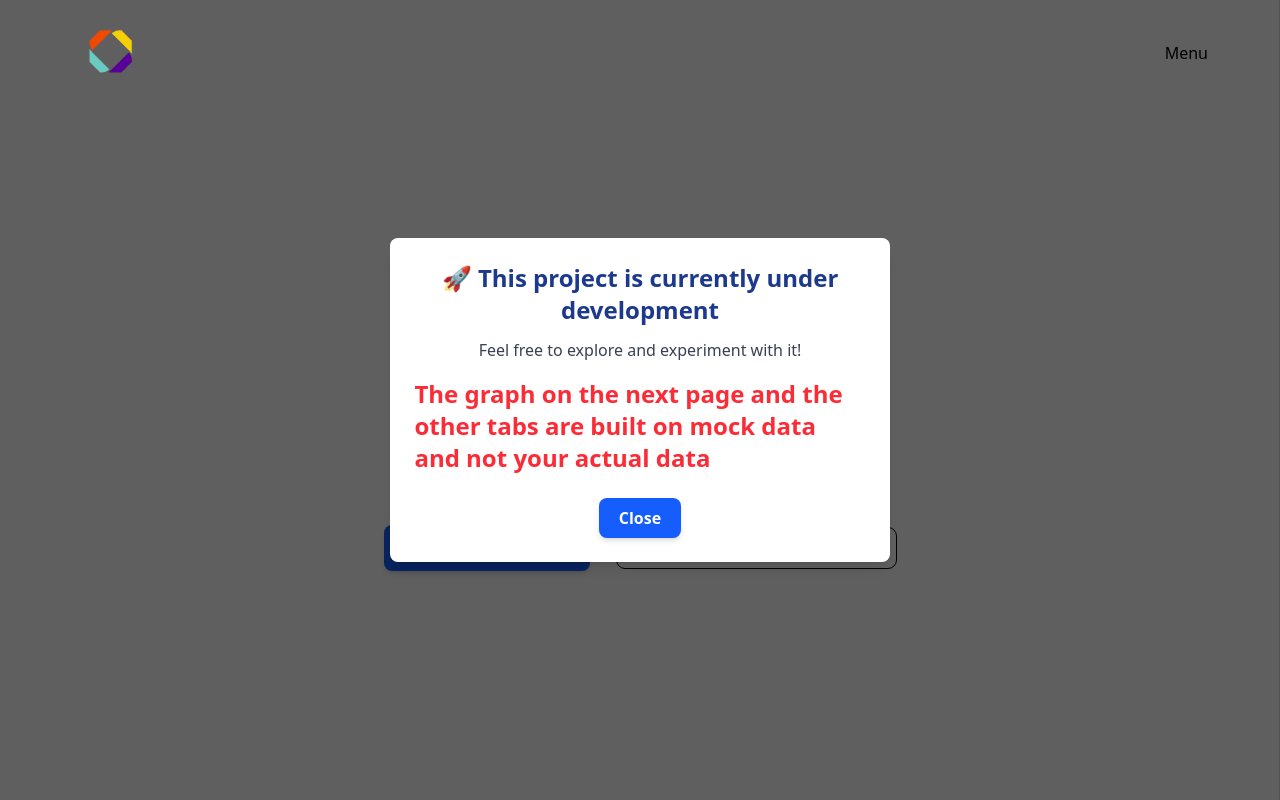
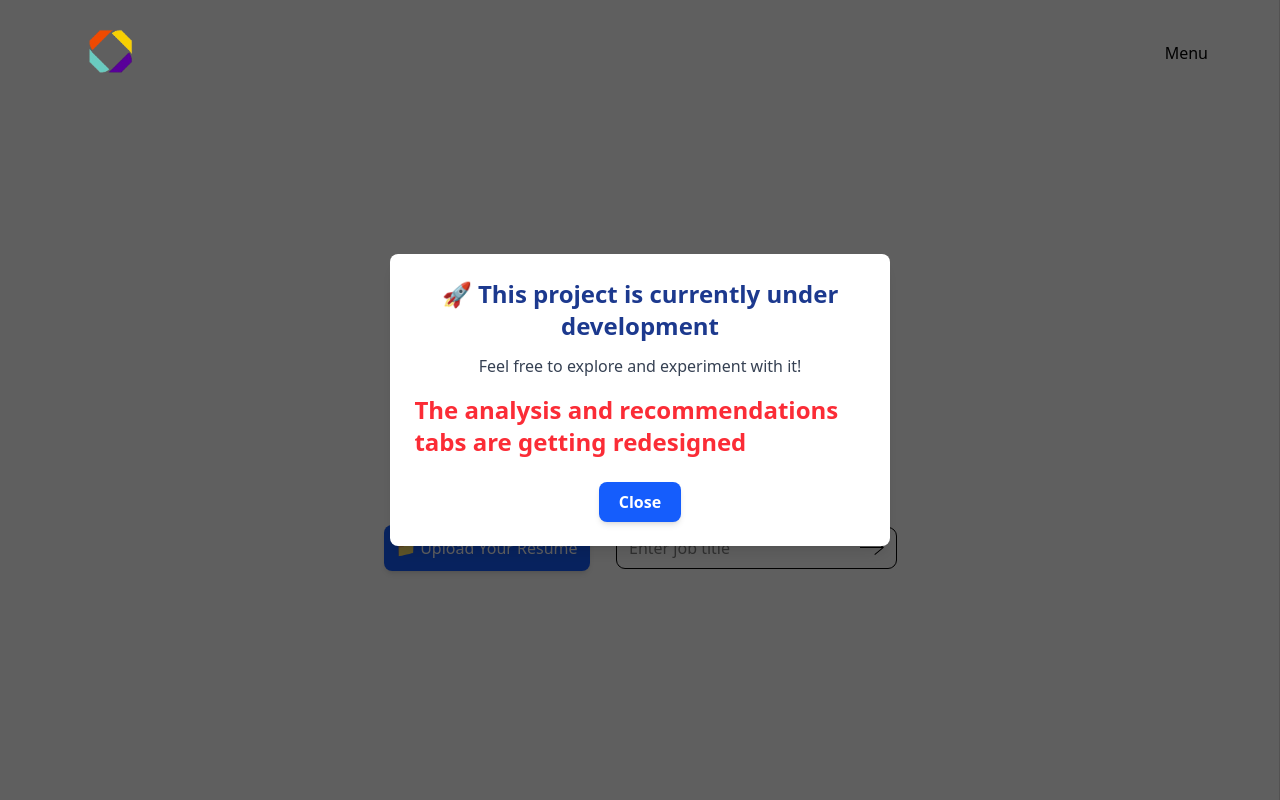
Before and after one commit to aust21/skill-gap-analyzer, a Flask app: page / in a window 1280 px wide. Run offline with Flask 2, Linux system fonts and the light colour scheme; style sheets or scripts are compiled from the project's sources.

Commit message:
--no-edit

```diff
--- a/src/frontend/templates/landing/landing.html
+++ b/src/frontend/templates/landing/landing.html
@@ -73,8 +73,7 @@
 
       <div class="text-left">
         <p class="text-2xl text-red-500 font-semibold">
-          The graph on the next page and the other tabs are built on mock data
-          and not your actual data
+          The analysis and recommendations tabs are getting redesigned
         </p>
       </div>
 
```
